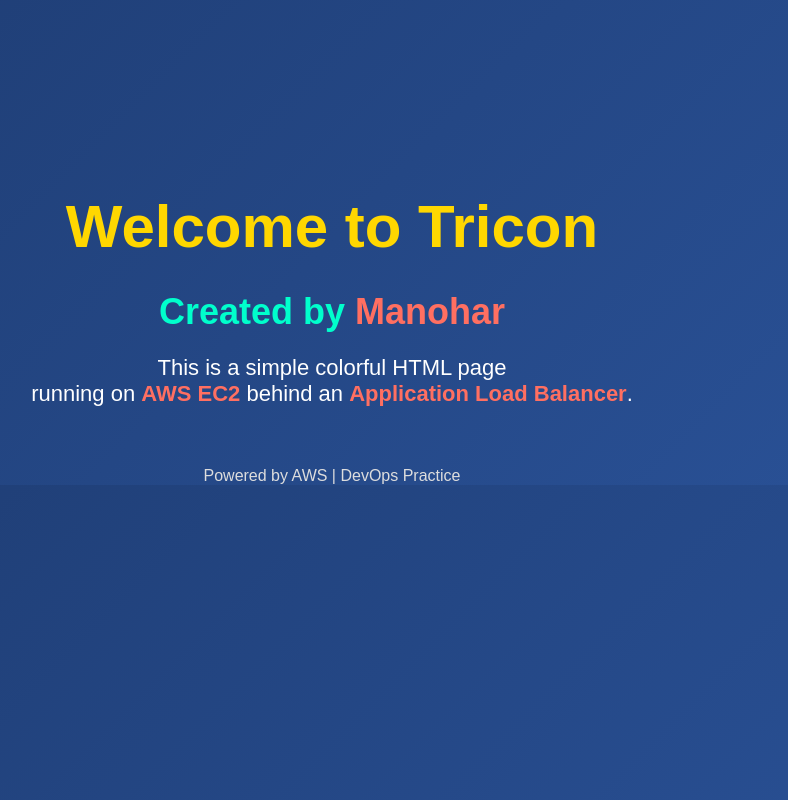
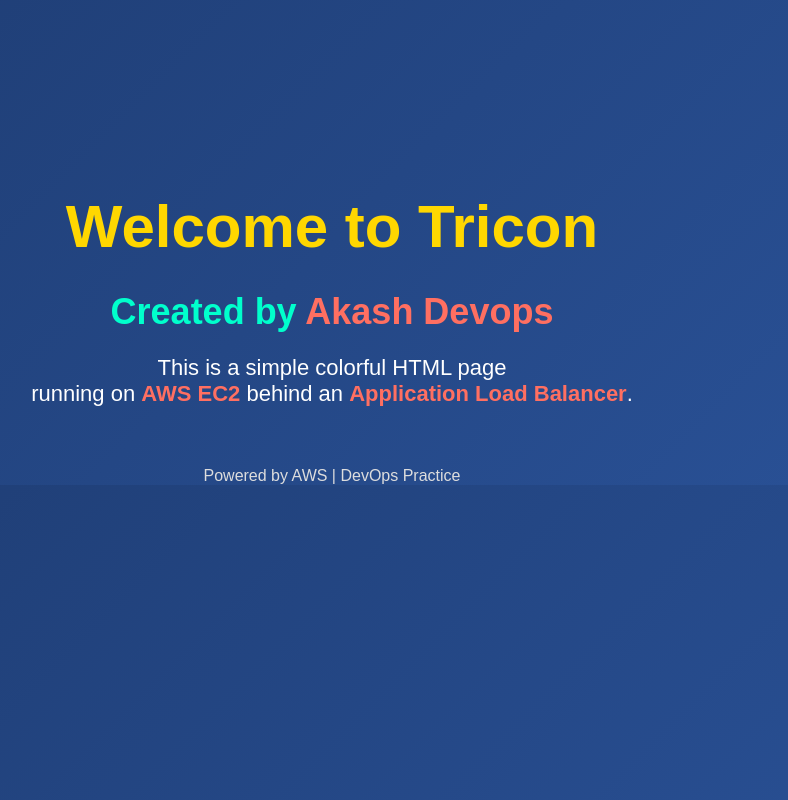
Before and after one commit to AkashDavuluri2004/DevopsTask2, a plain HTML site: page index.html in a window 1280 px wide. Shown: the whole page, without its empty margins (308-1096 px from the left). Drawn offline with Linux system fonts and the light colour scheme.

Commit message:
updated yaml  File

```diff
--- a/index.html
+++ b/index.html
@@ -50,7 +50,7 @@
 <body>
     <div class="container">
         <h1>Welcome to Tricon</h1>
-        <h2>Created by <span class="highlight">Manohar</span></h2>
+        <h2>Created by <span class="highlight">Akash Devops</span></h2>
         <p>
             This is a simple colorful HTML page <br>
             running on <span class="highlight">AWS EC2</span> behind an
```
